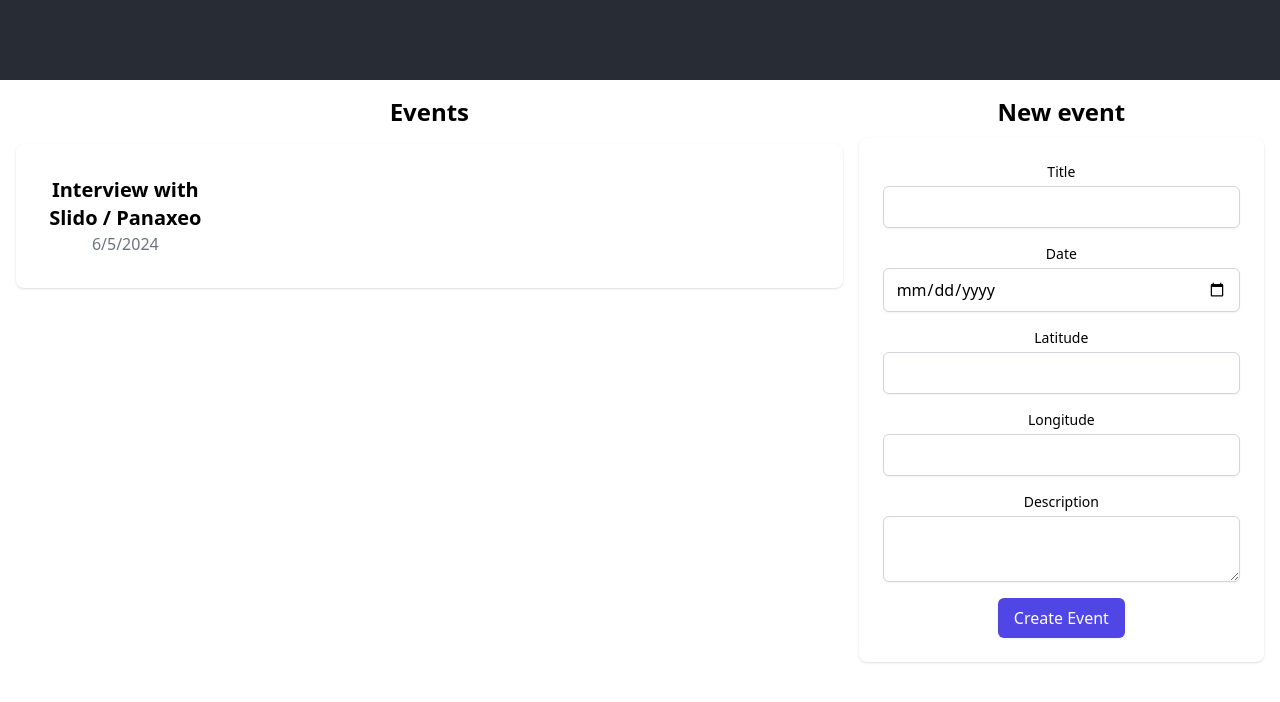
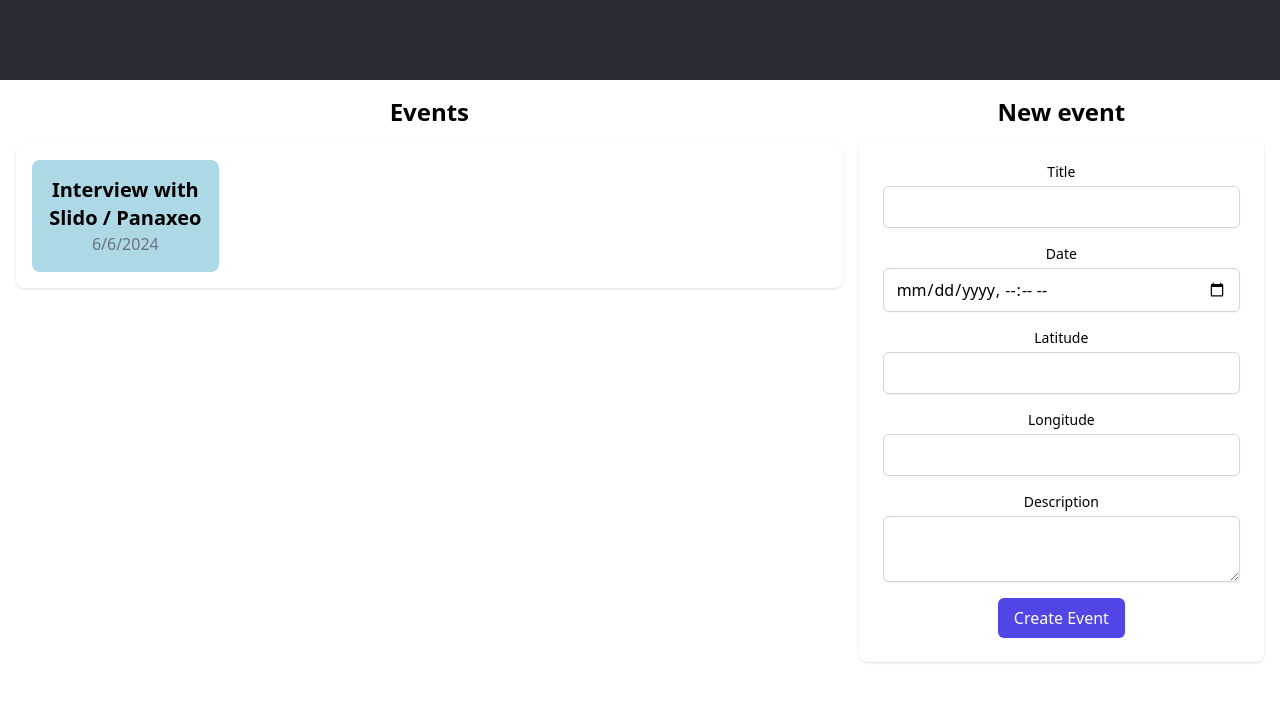
Before and after one commit to vystydp/react-events-list, a Next.js app: page / in a window 1280 px wide. Shown: the top 702 px of the page. Built offline with nearby package versions, Linux system fonts and the light colour scheme.

Commit message:
feat: CSS polishing

```diff
--- a/src/app/api/events/route.ts
+++ b/src/app/api/events/route.ts
@@ -4,7 +4,7 @@ import { Event } from '../../../types/event'
 let events: Event[] = [{
   id: "1",
   title: "Interview with Slido / Panaxeo",
-  date: "2024-06-05T02:00:40+00:00",
+  date: "2024-06-06T14:05:00+02:00",
   description: "Interview" ,
   location: {
     long: 10,
--- a/src/app/page.tsx
+++ b/src/app/page.tsx
@@ -2,16 +2,7 @@ import ClientWrapper from '../components/ClientWrapper';
 import { Event } from '../types/event'
 
 export default function Page() {
-  let initialEvents: Event[] = [{
-    id: "1",
-    title: "Interview with Slido / Panaxeo",
-    date: "2024-06-05T02:00:40+00:00",
-    description: "Interview" ,
-    location: {
-      long: 10,
-      lat: 10
-    }
-  }];
+  let initialEvents: Event[] = [];
 
   return (
     <ClientWrapper initialEvents={initialEvents} />
--- a/src/components/ClientWrapper.tsx
+++ b/src/components/ClientWrapper.tsx
@@ -28,7 +28,7 @@ const ClientWrapper = ({ initialEvents }: { initialEvents: Event[] }) => {
               </div>
           </div>
         </div>
-  </div>
+    </div>
   );
 };
 
--- a/src/components/EventForm.tsx
+++ b/src/components/EventForm.tsx
@@ -38,7 +38,7 @@ const EventForm = ({ onEventCreated }: { onEventCreated: () => void }) => {
       <div>
         <label className="block text-sm font-medium mb-1">Date</label>
         <input
-          type="date"
+          type="datetime-local"
           value={date}
           onChange={(e) => setDate(e.target.value)}
           className="mt-1 block w-full px-3 py-2 border border-gray-300 rounded-md shadow-sm focus:outline-none focus:ring focus:ring-indigo-500"
--- a/src/components/EventList.tsx
+++ b/src/components/EventList.tsx
@@ -23,15 +23,22 @@ const EventList = ({ initialEvents, onSelectEvent }: { initialEvents: Event[], o
       <h2 className="text-2xl font-bold mb-4">Events</h2>
       <div className="bg-white shadow rounded-lg p-4">
         <div className="grid grid-cols-4 gap-4">
-          {events.map(event => (
-              <div
-                key={event.id}
-                onClick={() => onSelectEvent(event)}
-                className="p-4 rounded-lg cursor-pointer hover:bg-gray-100 transition"
-              >
-                <div className="text-xl font-semibold">{event.title}</div>
-                <div className="text-gray-500">{new Date(event.date).toLocaleDateString()}</div>
+          {events.map((event) => (
+            <div
+              key={event.id}
+              onClick={() => onSelectEvent(event)}
+              className={
+                "p-4 rounded-lg cursor-pointer hover:bg-gray-100 transition" +
+                (new Date(event.date).getTime() < new Date().getTime()
+                  ? " passed"
+                  : " upcomming")
+              }
+            >
+              <div className="text-xl font-semibold">{event.title}</div>
+              <div className="text-gray-500">
+                {new Date(event.date).toLocaleDateString()}
               </div>
+            </div>
           ))}
         </div>
       </div>
--- a/src/styles/globals.css
+++ b/src/styles/globals.css
@@ -32,8 +32,16 @@
     color: #61dafb;
   }
 
-  .previous {
+  .passed {
     background-color: #eee;
+  }
+
+  .upcomming {
+    background-color: #ADD8E6
+  }
+
+  .passed::before {
+    content: '\2714'; /* Check mark */
   }
 
   @keyframes App-logo-spin {
```
